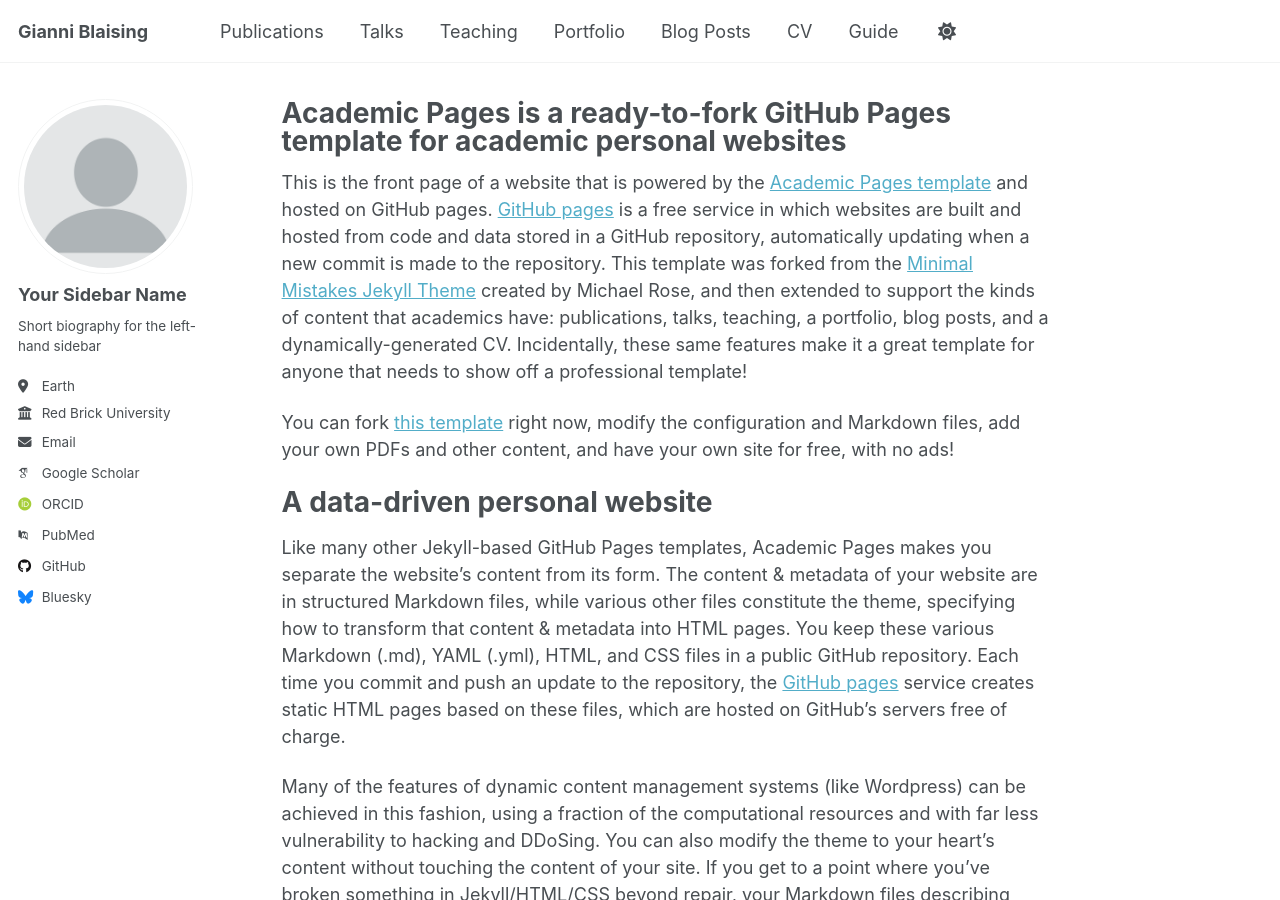
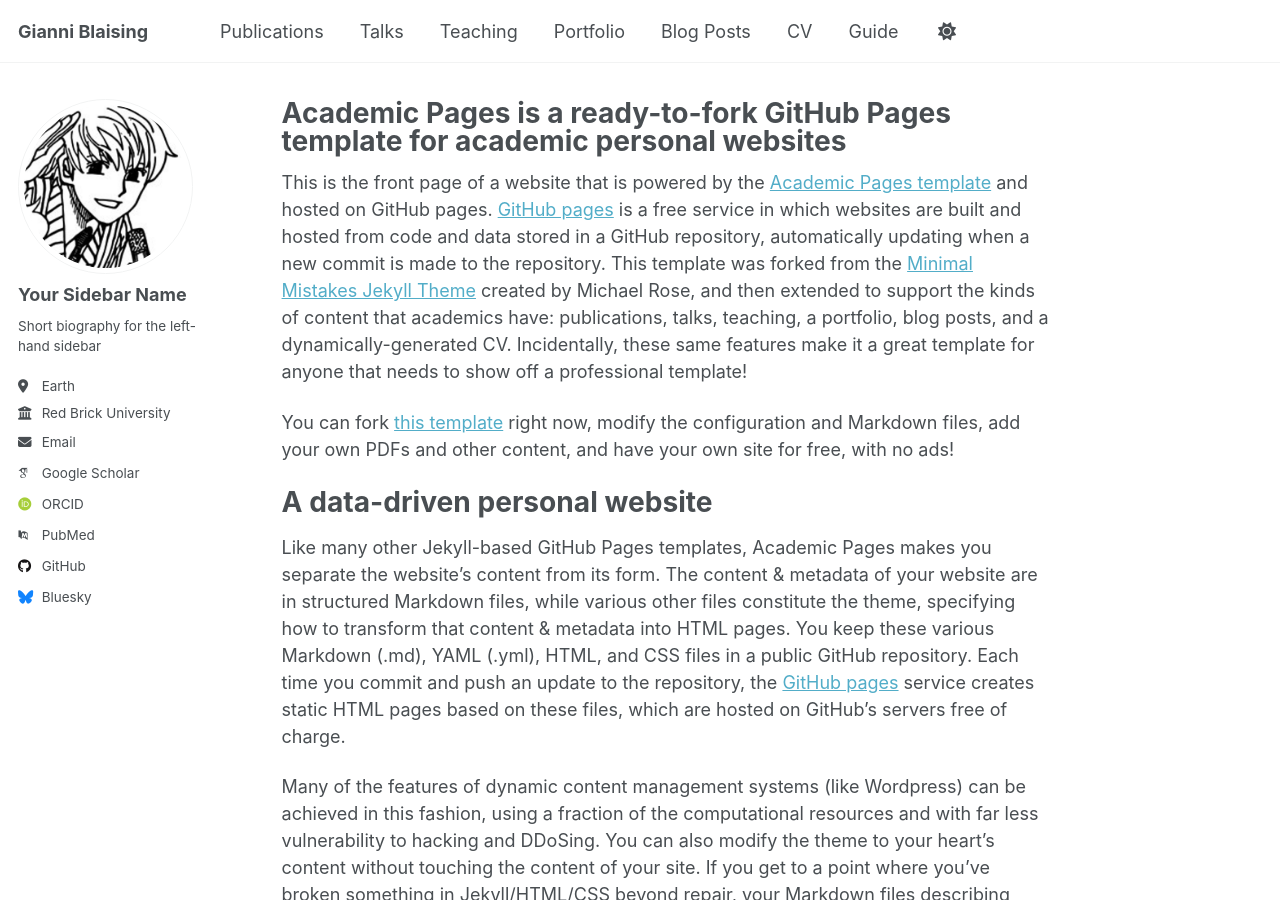
Before and after one commit to gianni-blaising/gianni-blaising.github.io, a Jekyll site: the page built from _pages/about.md, in a window 1280 px wide and 900 px high. Built offline with Jekyll 4.4.1, drawn with Linux system fonts in a browser that asks for light colours; some web fonts are replaced; a script that is not in the unit is left out.

Commit message:
Update _config.yml

```diff
--- a/_config.yml
+++ b/_config.yml
@@ -23,7 +23,7 @@ repository               : "academicpages/academicpages.github.io"
 #               Additional customization can be done by editing /_includes/author-profile.html
 author:
   # Biographic information
-  avatar           : "profile.png"
+  avatar           : "profile-pp.png"
   name             : "Your Sidebar Name"
   pronouns         : # example: "she/her"
   bio              : "Short biography for the left-hand sidebar"
```
